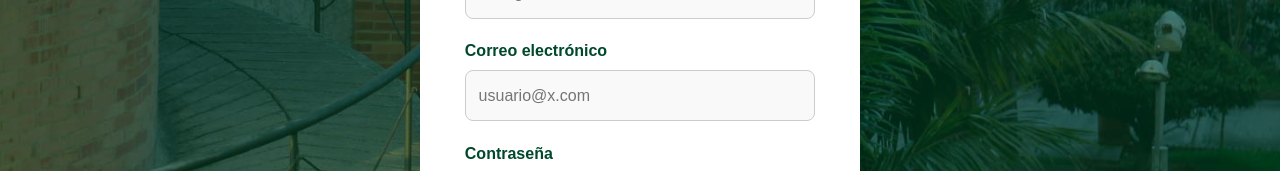
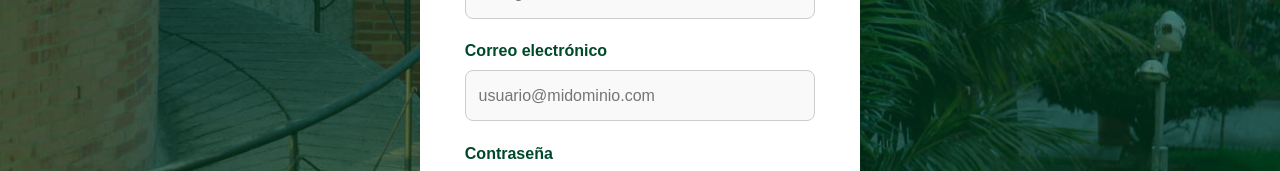
Before and after one commit to hymurcia/PlataformaBIM, a React (Create React App) app in the folder frontend/: page /registro in a window 1280 px wide. Shown: the part 622-793 px from the top of the page. Built offline with nearby package versions, Linux system fonts and the light colour scheme; no server answers.

Commit message:
Update allowed domain in Registro.js

```diff
--- a/frontend/src/Registro.js
+++ b/frontend/src/Registro.js
@@ -21,7 +21,7 @@ const Registro = () => {
   const navigate = useNavigate();
 
   // Configura el dominio permitido
-  const DOMINIO_PERMITIDO = "x.com";
+  const DOMINIO_PERMITIDO = "midominio.com";
 
   // Manejo de cambio en los campos
   const handleChange = (e) => {
```
